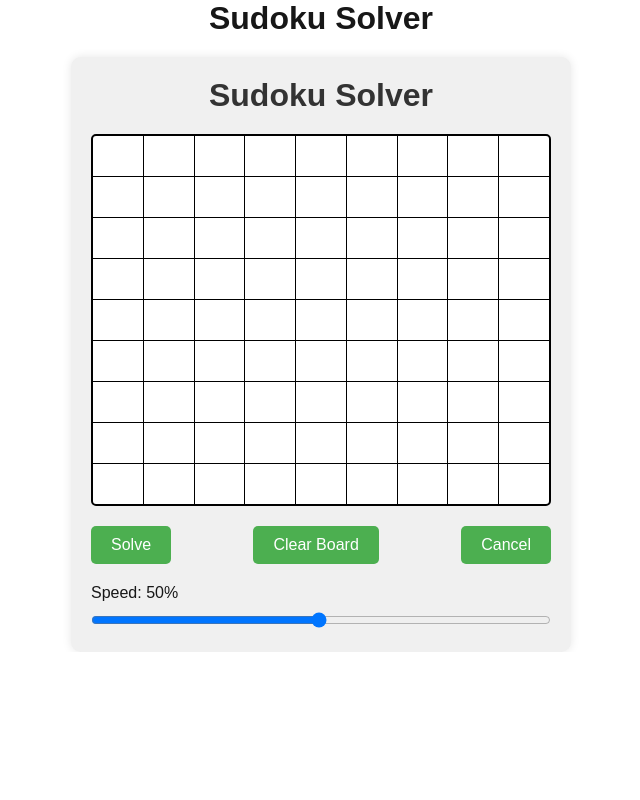
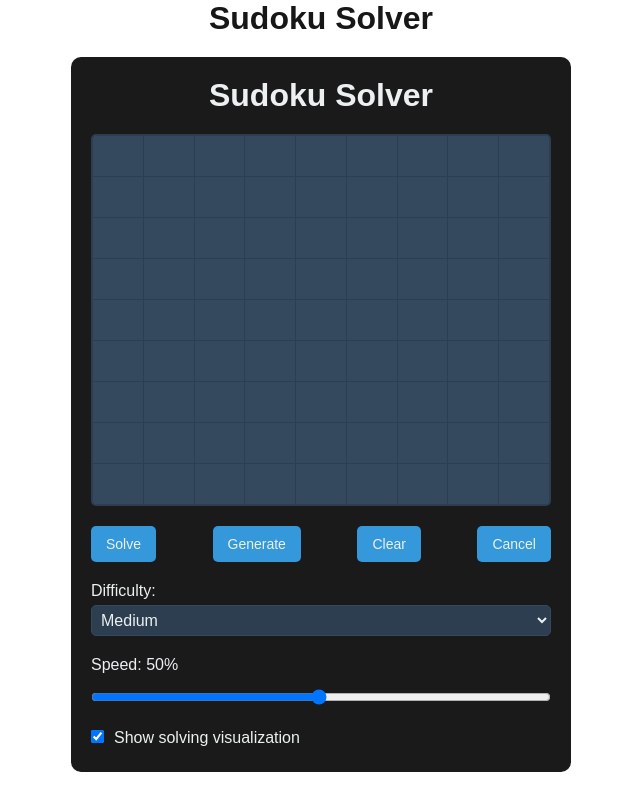
Before and after one commit to vishnugowda21/sudokusolvernext, a Next.js app: page / in a window 1280 px wide. Shown: the whole page, without its empty margins (319-959 px from the left). Built offline with nearby package versions, Linux system fonts and the light colour scheme.

Commit message:
added dark mode with puzzel generation and vizual

```diff
--- a/components/SudokuSolver.jsx
+++ b/components/SudokuSolver.jsx
@@ -6,6 +6,8 @@ const SudokuSolver = () => {
   const [board, setBoard] = useState(EMPTY_BOARD);
   const [solving, setSolving] = useState(false);
   const [speed, setSpeed] = useState(50);
+  const [difficulty, setDifficulty] = useState('medium');
+  const [showVisualization, setShowVisualization] = useState(true);
   const cancelRef = useRef(false);
 
   const isValid = (board, row, col, num) => {
@@ -22,6 +24,63 @@ const SudokuSolver = () => {
     return true;
   };
 
+  const solveSudokuSync = (board) => {
+    for (let row = 0; row < 9; row++) {
+      for (let col = 0; col < 9; col++) {
+        if (board[row][col] === 0) {
+          for (let num = 1; num <= 9; num++) {
+            if (isValid(board, row, col, num)) {
+              board[row][col] = num;
+              if (solveSudokuSync(board)) {
+                return true;
+              }
+              board[row][col] = 0;
+            }
+          }
+          return false;
+        }
+      }
+    }
+    return true;
+  };
+
+  const generatePuzzle = () => {
+    const newBoard = Array(9).fill().map(() => Array(9).fill(0));
+    const numClues = {
+      easy: 40,
+      medium: 35,
+      hard: 30
+    }[difficulty];
+
+    // Fill diagonal 3x3 boxes
+    for (let i = 0; i < 9; i += 3) {
+      for (let j = 1; j <= 9; j++) {
+        let row, col;
+        do {
+          row = Math.floor(Math.random() * 3) + i;
+          col = Math.floor(Math.random() * 3) + i;
+        } while (newBoard[row][col] !== 0);
+        newBoard[row][col] = j;
+      }
+    }
+
+    // Solve the board
+    solveSudokuSync(newBoard);
+
+    // Remove numbers to create the puzzle
+    let count = 81 - numClues;
+    while (count > 0) {
+      const row = Math.floor(Math.random() * 9);
+      const col = Math.floor(Math.random() * 9);
+      if (newBoard[row][col] !== 0) {
+        newBoard[row][col] = 0;
+        count--;
+      }
+    }
+
+    setBoard(newBoard);
+  };
+
   const solve = useCallback(() => {
     const solveSudoku = async (board) => {
       for (let row = 0; row < 9; row++) {
@@ -31,14 +90,18 @@ const SudokuSolver = () => {
               if (cancelRef.current) return false;
               if (isValid(board, row, col, num)) {
                 board[row][col] = num;
-                setBoard([...board]);
-                await new Promise(resolve => setTimeout(resolve, 100 - speed));
+                if (showVisualization) {
+                  setBoard([...board]);
+                  await new Promise(resolve => setTimeout(resolve, 100 - speed));
+                }
                 if (await solveSudoku(board)) {
                   return true;
                 }
                 board[row][col] = 0;
-                setBoard([...board]);
-                await new Promise(resolve => setTimeout(resolve, 100 - speed));
+                if (showVisualization) {
+                  setBoard([...board]);
+                  await new Promise(resolve => setTimeout(resolve, 100 - speed));
+                }
               }
             }
             return false;
@@ -50,10 +113,28 @@ const SudokuSolver = () => {
 
     cancelRef.current = false;
     setSolving(true);
-    solveSudoku([...board]).then(() => {
+
+    const boardCopy = board.map(row => [...row]);
+
+    if (showVisualization) {
+      solveSudoku(boardCopy).then((solved) => {
+        if (solved) {
+          setBoard(boardCopy);
+        } else {
+          alert("No solution exists for this puzzle.");
+        }
+        setSolving(false);
+      });
+    } else {
+      const solved = solveSudokuSync(boardCopy);
+      if (solved) {
+        setBoard(boardCopy);
+      } else {
+        alert("No solution exists for this puzzle.");
+      }
       setSolving(false);
-    });
-  }, [board, speed]);
+    }
+  }, [board, speed, showVisualization]);
 
   const handleCancel = () => {
     cancelRef.current = true;
@@ -86,7 +167,8 @@ const SudokuSolver = () => {
                 onChange={(e) => handleCellChange(rowIndex, colIndex, e.target.value)}
                 style={{
                   ...styles.cell,
-                  backgroundColor: cell ? '#e6f3ff' : '#fff',
+                  backgroundColor: cell ? '#2c3e50' : '#34495e',
+                  color: '#ecf0f1',
                 }}
                 disabled={solving}
               />
@@ -98,15 +180,31 @@ const SudokuSolver = () => {
         <button onClick={solve} disabled={solving} style={styles.button}>
           Solve
         </button>
+        <button onClick={generatePuzzle} disabled={solving} style={styles.button}>
+          Generate
+        </button>
         <button onClick={handleClearBoard} disabled={solving} style={styles.button}>
-          Clear Board
+          Clear
         </button>
         <button onClick={handleCancel} disabled={!solving} style={styles.button}>
           Cancel
         </button>
       </div>
+      <div style={styles.difficultyControl}>
+        <label htmlFor="difficulty" style={styles.label}>Difficulty:</label>
+        <select
+          id="difficulty"
+          value={difficulty}
+          onChange={(e) => setDifficulty(e.target.value)}
+          style={styles.select}
+        >
+          <option value="easy">Easy</option>
+          <option value="medium">Medium</option>
+          <option value="hard">Hard</option>
+        </select>
+      </div>
       <div style={styles.speedControl}>
-        <label htmlFor="speedRange">Speed: {speed}%</label>
+        <label htmlFor="speedRange" style={styles.label}>Speed: {speed}%</label>
         <input
           type="range"
           id="speedRange"
@@ -116,6 +214,17 @@ const SudokuSolver = () => {
           onChange={(e) => setSpeed(parseInt(e.target.value, 10))}
           style={styles.slider}
         />
+      </div>
+      <div style={styles.visualizationControl}>
+        <label style={styles.label}>
+          <input
+            type="checkbox"
+            checked={showVisualization}
+            onChange={(e) => setShowVisualization(e.target.checked)}
+            style={styles.checkbox}
+          />
+          Show solving visualization
+        </label>
       </div>
     </div>
   );
@@ -127,21 +236,22 @@ const styles = {
     margin: '0 auto',
     padding: '20px',
     fontFamily: 'Arial, sans-serif',
-    backgroundColor: '#f0f0f0',
+    backgroundColor: '#1a1a1a',
     borderRadius: '10px',
-    boxShadow: '0 0 10px rgba(0,0,0,0.1)',
+    boxShadow: '0 0 10px rgba(255,255,255,0.1)',
+    color: '#ecf0f1',
   },
   title: {
     textAlign: 'center',
     marginBottom: '20px',
-    color: '#333',
+    color: '#ecf0f1',
   },
   board: {
     display: 'grid',
     gridTemplateRows: 'repeat(9, 1fr)',
     gap: '1px',
-    backgroundColor: '#000',
-    border: '2px solid #000',
+    backgroundColor: '#2c3e50',
+    border: '2px solid #2c3e50',
     borderRadius: '5px',
     overflow: 'hidden',
   },
@@ -164,21 +274,45 @@ const styles = {
     marginTop: '20px',
   },
   button: {
-    padding: '10px 20px',
-    fontSize: '16px',
+    padding: '10px 15px',
+    fontSize: '14px',
     cursor: 'pointer',
-    backgroundColor: '#4CAF50',
-    color: 'white',
+    backgroundColor: '#3498db',
+    color: '#ecf0f1',
     border: 'none',
     borderRadius: '5px',
     transition: 'background-color 0.3s',
   },
+  difficultyControl: {
+    marginTop: '20px',
+  },
   speedControl: {
     marginTop: '20px',
+  },
+  visualizationControl: {
+    marginTop: '20px',
+  },
+  label: {
+    display: 'block',
+    marginBottom: '5px',
+    color: '#ecf0f1',
+  },
+  select: {
+    width: '100%',
+    padding: '5px',
+    fontSize: '16px',
+    backgroundColor: '#2c3e50',
+    color: '#ecf0f1',
+    border: '1px solid #34495e',
+    borderRadius: '5px',
   },
   slider: {
     width: '100%',
     marginTop: '10px',
+    backgroundColor: '#2c3e50',
+  },
+  checkbox: {
+    marginRight: '10px',
   },
 };
 
```
